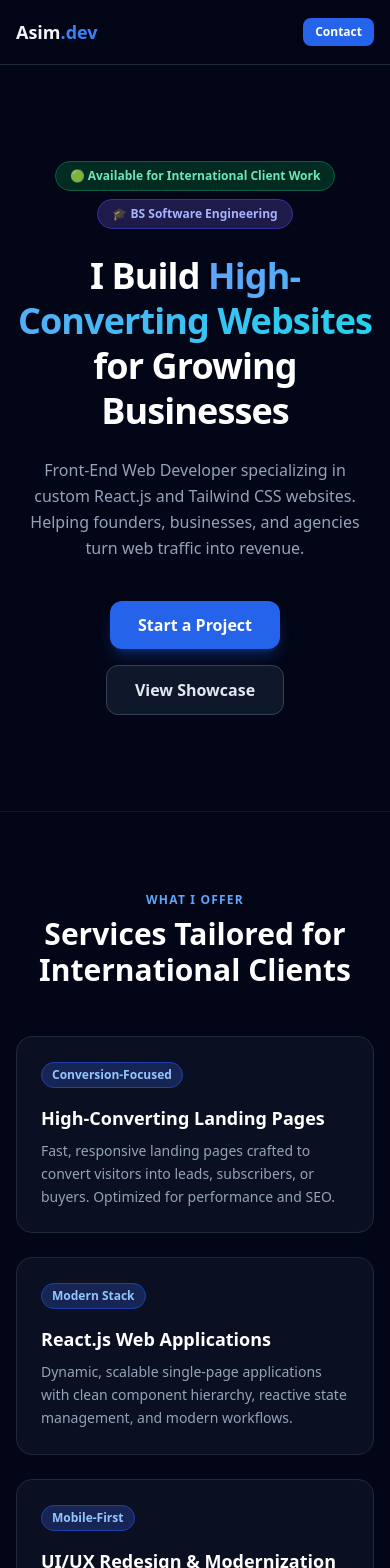
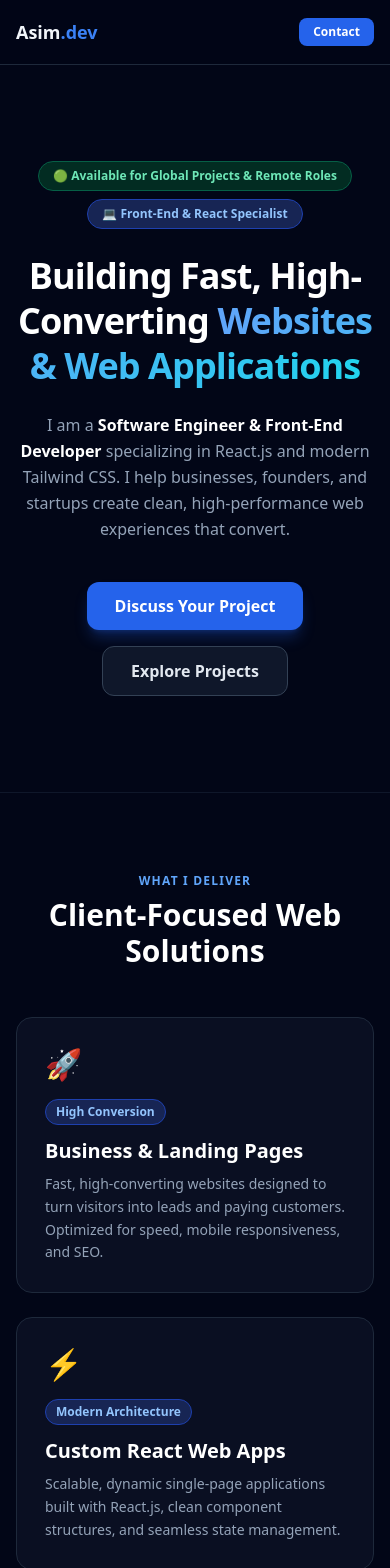
Before and after one commit to Asim-Shahzaman/my-portfolio, a React (Vite) app: page / in a window 390 px wide. Shown: the top 1568 px of the page. Built offline with nearby package versions, Linux system fonts and the light colour scheme.

Commit message:
Update App.jsx
Added state management for active tab and updated project details. Modified service and project descriptions for clarity and consistency.

```diff
--- a/src/App.jsx
+++ b/src/App.jsx
@@ -2,6 +2,7 @@ import React, { useState } from 'react';
 
 export default function App() {
   const [copied, setCopied] = useState(false);
+  const [activeTab, setActiveTab] = useState('all');
   const [selectedProject, setSelectedProject] = useState(null);
 
   const email = "asim.shahzaman.01@gmail.com";
@@ -16,76 +17,104 @@ export default function App() {
 
   const services = [
     {
-      title: "High-Converting Landing Pages",
-      desc: "Fast, responsive landing pages crafted to convert visitors into leads, subscribers, or buyers. Optimized for performance and SEO.",
-      tag: "Conversion-Focused"
+      title: "Business & Landing Pages",
+      desc: "Fast, high-converting websites designed to turn visitors into leads and paying customers. Optimized for speed, mobile responsiveness, and SEO.",
+      tag: "High Conversion",
+      icon: "🚀"
     },
     {
-      title: "React.js Web Applications",
-      desc: "Dynamic, scalable single-page applications with clean component hierarchy, reactive state management, and modern workflows.",
-      tag: "Modern Stack"
+      title: "Custom React Web Apps",
+      desc: "Scalable, dynamic single-page applications built with React.js, clean component structures, and seamless state management.",
+      tag: "Modern Architecture",
+      icon: "⚡"
     },
     {
       title: "UI/UX Redesign & Modernization",
-      desc: "Transforming slow, outdated websites into clean, modern dark/light interfaces that work seamlessly across mobile, tablet, and desktop.",
-      tag: "Mobile-First"
+      desc: "Upgrading outdated or slow websites into clean, modern dark/light interfaces that work smoothly across all screen sizes.",
+      tag: "Mobile-First",
+      icon: "✨"
     }
   ];
 
   const projects = [
     {
-      title: "ShopSphere — Modern E-Commerce Platform",
-      desc: "A sleek, responsive online storefront with real-time product filtering, dynamic cart management, and seamless category navigation.",
+      id: 1,
+      title: "ShopSphere — E-Commerce Storefront",
+      category: "web-app",
+      desc: "A responsive online storefront featuring dynamic category filtering, instant cart calculations, and a streamlined mobile checkout flow.",
       tech: ["React.js", "Tailwind CSS", "Context API"],
       image: "https://images.unsplash.com/photo-1557821552-17105176677c?auto=format&fit=crop&w=1200&q=80",
-      status: "In Development",
-      sourceUrl: githubUrl
+      features: [
+        "Real-time item search & category filtering",
+        "Dynamic shopping cart with persistent totals",
+        "Mobile-first responsive drawer navigation",
+        "Optimized checkout preview interface"
+      ],
+      metrics: "Sub-1s page load • 100% mobile responsive"
     },
     {
-      title: "DevPulse — Developer Productivity Suite",
-      desc: "An intuitive task & productivity management dashboard featuring kanban boards, focus metrics, and persistent storage.",
-      tech: ["React.js", "JavaScript", "Tailwind CSS"],
+      id: 2,
+      title: "DevPulse — SaaS Productivity Suite",
+      category: "web-app",
+      desc: "A developer management dashboard featuring task tracking boards, focus timer metrics, and dark-mode data visualizations.",
+      tech: ["React.js", "JavaScript (ES6+)", "Tailwind CSS"],
       image: "https://images.unsplash.com/photo-1551288049-bebda4e38f71?auto=format&fit=crop&w=1200&q=80",
-      status: "In Development",
-      sourceUrl: githubUrl
+      features: [
+        "Interactive drag-style task column management",
+        "Focus productivity metrics and visual indicators",
+        "Local state preservation across browser sessions",
+        "High-contrast accessible dark interface"
+      ],
+      metrics: "Clean modular components • Zero layout shift"
     },
     {
+      id: 3,
       title: "WeatherWave — Real-Time Forecast Portal",
-      desc: "Interactive global weather app with live forecasts, precipitation charts, and responsive climate cards.",
-      tech: ["React.js", "REST API", "Tailwind CSS"],
+      category: "api",
+      desc: "An interactive global weather portal fetching live climate metrics, precipitation forecasts, and hourly condition graphs.",
+      tech: ["React.js", "REST APIs", "Tailwind CSS"],
       image: "https://images.unsplash.com/photo-1592210454359-9043f067919b?auto=format&fit=crop&w=1200&q=80",
-      status: "In Development",
-      sourceUrl: githubUrl
+      features: [
+        "Live asynchronous API data integration",
+        "Dynamic weather condition badge themes",
+        "Geolocation-based weather cards",
+        "Instant search with responsive error handling"
+      ],
+      metrics: "Asynchronous REST caching • Clean UI"
     }
+  ];
+
+  const filteredProjects = activeTab === 'all'
+    ? projects
+    : projects.filter(p => p.category === activeTab);
+
+  const skills = [
+    { name: "React.js", desc: "Hooks, SPA routing, state management, and modern component lifecycle." },
+    { name: "Tailwind CSS", desc: "Utility-first CSS, custom design systems, responsive breakpoints, and modern dark themes." },
+    { name: "JavaScript (ES6+)", desc: "Async/await, DOM manipulation, modular architecture, and modern ES features." },
+    { name: "HTML5 & Semantic Web", desc: "Accessible markup, clean structure, metadata optimization, and web accessibility standards." },
+    { name: "Mobile-First Design", desc: "Pixel-perfect scaling across phones, tablets, and wide desktop displays." },
+    { name: "Git & Version Control", desc: "Branching strategies, clean commit discipline, and GitHub CI/CD deployments." }
   ];
 
   const faqs = [
     {
-      q: "What is your typical project delivery turnaround?",
-      a: "Standard landing pages and showcase websites take 3 to 7 business days. Complex React applications and multi-step interfaces take 1 to 3 weeks depending on specifications."
+      q: "What is your typical delivery timeline?",
+      a: "Standard landing pages and business showcase websites are typically completed within 3 to 7 business days. Custom React applications and interactive dashboards take between 1 to 3 weeks depending on the feature scope."
     },
     {
-      q: "How do we collaborate across international time zones?",
-      a: "I work with global clients asynchronously via Email, LinkedIn, Slack, and scheduled video check-ins to ensure regular updates and zero delays."
+      q: "Do you work with clients both locally in Pakistan and internationally?",
+      a: "Yes. I collaborate with business founders, startups, and agencies globally. We communicate via WhatsApp, Email, LinkedIn, or scheduled video calls to ensure fast, clear progress."
     },
     {
-      q: "Are all websites mobile-optimized and responsive?",
-      a: "Yes. Every website is built mobile-first, ensuring high performance and pixel-perfect rendering across phones, tablets, laptops, and ultra-wide screens."
+      q: "Will my website look good and load fast on mobile devices?",
+      a: "Every project is built strictly mobile-first with clean, lightweight Tailwind CSS. Your website will be fast, responsive, and seamless on every smartphone, tablet, and PC."
     }
-  ];
-
-  const skills = [
-    { name: "React.js", desc: "Hooks, functional architecture, state management, and modern component lifecycle." },
-    { name: "Tailwind CSS", desc: "Utility-first CSS, custom design systems, responsive breakpoints, and dark mode." },
-    { name: "JavaScript (ES6+)", desc: "Modern syntax, asynchronous APIs, DOM manipulation, and performance optimization." },
-    { name: "HTML5 & Semantic SEO", desc: "Accessible markup, structured data, web standards, and high search visibility." },
-    { name: "Responsive UI/UX", desc: "Fluid layouts, cross-browser support, touch-friendly navigation, and micro-interactions." },
-    { name: "Git & GitHub", desc: "Version control, collaborative workflows, and automated deployment pipelines." }
   ];
 
   return (
     <div className="min-h-screen bg-slate-950 text-slate-100 font-sans selection:bg-blue-600 selection:text-white">
-      {/* Navigation */}
+      {/* Navigation Header */}
       <header className="sticky top-0 z-40 backdrop-blur-md bg-slate-950/80 border-b border-slate-800">
         <div className="max-w-6xl mx-auto px-4 h-16 flex items-center justify-between">
           <a href="#hero" className="font-bold text-lg text-slate-100 hover:text-blue-400 transition-colors">
@@ -97,10 +126,10 @@ export default function App() {
             <a href="#skills" className="text-slate-400 hover:text-white transition-colors">Skills</a>
             <a href="#faq" className="text-slate-400 hover:text-white transition-colors">FAQ</a>
             <a href="#contact" className="px-4 py-2 rounded-lg bg-blue-600 hover:bg-blue-500 text-white font-semibold transition-all shadow-md shadow-blue-600/30">
-              Hire Me
+              Start a Project
             </a>
           </nav>
-          <a href="#contact" className="md:hidden px-3 py-1.5 rounded-lg bg-blue-600 text-white text-xs font-semibold">
+          <a href="#contact" className="md:hidden px-3.5 py-1.5 rounded-lg bg-blue-600 text-white text-xs font-semibold">
             Contact
           </a>
         </div>
@@ -111,27 +140,28 @@ export default function App() {
         <section id="hero" className="py-24 px-4 text-center max-w-4xl mx-auto">
           <div className="flex flex-wrap items-center justify-center gap-2 mb-6">
             <span className="px-3.5 py-1.5 rounded-full text-xs font-semibold bg-emerald-950 text-emerald-300 border border-emerald-800">
-              🟢 Available for International Client Work
+              🟢 Available for Global Projects &amp; Remote Roles
             </span>
-            <span className="px-3.5 py-1.5 rounded-full text-xs font-semibold bg-indigo-950 text-indigo-300 border border-indigo-800">
-              🎓 BS Software Engineering
+            <span className="px-3.5 py-1.5 rounded-full text-xs font-semibold bg-blue-950 text-blue-300 border border-blue-800">
+              💻 Front-End &amp; React Specialist
             </span>
           </div>
 
           <h1 className="text-4xl sm:text-6xl font-extrabold tracking-tight mb-6 text-white leading-tight">
-            I Build <span className="text-transparent bg-clip-text bg-gradient-to-r from-blue-400 to-cyan-400">High-Converting Websites</span> for Growing Businesses
+            Building Fast, High-Converting <br className="hidden sm:inline" />
+            <span className="text-transparent bg-clip-text bg-gradient-to-r from-blue-400 to-cyan-400">Websites &amp; Web Applications</span>
           </h1>
 
           <p className="text-base sm:text-lg text-slate-400 max-w-2xl mx-auto mb-10 leading-relaxed">
-            Front-End Web Developer specializing in custom React.js and Tailwind CSS websites. Helping founders, businesses, and agencies turn web traffic into revenue.
+            I am a <strong className="text-white">Software Engineer &amp; Front-End Developer</strong> specializing in React.js and modern Tailwind CSS. I help businesses, founders, and startups create clean, high-performance web experiences that convert.
           </p>
 
           <div className="flex flex-wrap justify-center gap-4">
             <a href="#contact" className="px-7 py-3 rounded-xl bg-blue-600 hover:bg-blue-500 text-white font-semibold shadow-lg shadow-blue-600/30 transition-all">
-              Start a Project
+              Discuss Your Project
             </a>
             <a href="#projects" className="px-7 py-3 rounded-xl bg-slate-900 hover:bg-slate-800 border border-slate-700 text-slate-200 font-semibold transition-all">
-              View Showcase
+              Explore Projects
             </a>
           </div>
         </section>
@@ -139,17 +169,18 @@ export default function App() {
         {/* Services Section */}
         <section id="services" className="py-20 px-4 max-w-5xl mx-auto border-t border-slate-900">
           <div className="text-center mb-12">
-            <h2 className="text-xs uppercase tracking-widest text-blue-400 font-semibold mb-2">What I Offer</h2>
-            <h3 className="text-3xl font-bold text-white">Services Tailored for International Clients</h3>
+            <h2 className="text-xs uppercase tracking-widest text-blue-400 font-semibold mb-2">What I Deliver</h2>
+            <h3 className="text-3xl font-bold text-white">Client-Focused Web Solutions</h3>
           </div>
           <div className="grid grid-cols-1 md:grid-cols-3 gap-6">
             {services.map((srv, i) => (
-              <div key={i} className="p-6 rounded-2xl bg-slate-900/60 border border-slate-800 hover:border-blue-500/50 transition-all flex flex-col justify-between">
+              <div key={i} className="p-7 rounded-2xl bg-slate-900/60 border border-slate-800 hover:border-blue-500/50 transition-all flex flex-col justify-between">
                 <div>
-                  <span className="text-xs font-semibold px-2.5 py-1 rounded-full bg-blue-950 text-blue-300 border border-blue-800 mb-4 inline-block">
+                  <div className="text-3xl mb-4">{srv.icon}</div>
+                  <span className="text-xs font-semibold px-2.5 py-1 rounded-full bg-blue-950 text-blue-300 border border-blue-800 mb-3 inline-block">
                     {srv.tag}
                   </span>
-                  <h4 className="text-lg font-bold text-white mb-2">{srv.title}</h4>
+                  <h4 className="text-xl font-bold text-white mb-2">{srv.title}</h4>
                   <p className="text-sm text-slate-400 leading-relaxed">{srv.desc}</p>
                 </div>
               </div>
@@ -157,52 +188,66 @@ export default function App() {
           </div>
         </section>
 
-        {/* Featured Projects */}
+        {/* Projects Section */}
         <section id="projects" className="py-20 px-4 max-w-5xl mx-auto border-t border-slate-900">
-          <div className="text-center mb-12">
-            <h2 className="text-xs uppercase tracking-widest text-blue-400 font-semibold mb-2">Proof of Work</h2>
-            <h3 className="text-3xl font-bold text-white">Featured Project Showcase</h3>
+          <div className="text-center mb-8">
+            <h2 className="text-xs uppercase tracking-widest text-blue-400 font-semibold mb-2">Portfolio</h2>
+            <h3 className="text-3xl font-bold text-white">Featured Project Architecture</h3>
+            <p className="text-sm text-slate-400 mt-2 max-w-lg mx-auto">
+              Explore the technical capabilities, architecture, and feature sets of my recent web builds.
+            </p>
           </div>
+
+          {/* Filter Pills */}
+          <div className="flex justify-center gap-2 mb-10">
+            <button
+              onClick={() => setActiveTab('all')}
+              className={`px-4 py-1.5 rounded-full text-xs font-semibold transition-all ${activeTab === 'all' ? 'bg-blue-600 text-white' : 'bg-slate-900 text-slate-400 hover:text-white border border-slate-800'}`}
+            >
+              All Projects
+            </button>
+            <button
+              onClick={() => setActiveTab('web-app')}
+              className={`px-4 py-1.5 rounded-full text-xs font-semibold transition-all ${activeTab === 'web-app' ? 'bg-blue-600 text-white' : 'bg-slate-900 text-slate-400 hover:text-white border border-slate-800'}`}
+            >
+              Web Applications
+            </button>
+            <button
+              onClick={() => setActiveTab('api')}
+              className={`px-4 py-1.5 rounded-full text-xs font-semibold transition-all ${activeTab === 'api' ? 'bg-blue-600 text-white' : 'bg-slate-900 text-slate-400 hover:text-white border border-slate-800'}`}
+            >
+              API Integrations
+            </button>
+          </div>
+
           <div className="grid grid-cols-1 md:grid-cols-3 gap-6">
-            {projects.map((proj, i) => (
-              <div key={i} className="rounded-2xl bg-slate-900/60 border border-slate-800 overflow-hidden flex flex-col">
-                <img src={proj.image} alt={proj.title} className="w-full h-44 object-cover" />
+            {filteredProjects.map((proj) => (
+              <div key={proj.id} className="rounded-2xl bg-slate-900/60 border border-slate-800 overflow-hidden flex flex-col group hover:border-slate-700 transition-all">
+                <div className="relative h-44 overflow-hidden">
+                  <img src={proj.image} alt={proj.title} className="w-full h-full object-cover group-hover:scale-105 transition-transform duration-300" />
+                  <div className="absolute inset-0 bg-gradient-to-t from-slate-950 via-transparent to-transparent opacity-80" />
+                </div>
                 <div className="p-6 flex flex-col flex-grow">
-                  <div className="flex items-center justify-between mb-2">
-                    <span className="text-[11px] font-semibold px-2 py-0.5 rounded-full bg-blue-950 text-blue-400 border border-blue-800">
-                      {proj.status}
-                    </span>
-                  </div>
-                  <h4 className="font-bold text-white mb-2">{proj.title}</h4>
-                  <p className="text-sm text-slate-400 mb-4 flex-grow">{proj.desc}</p>
+                  <h4 className="font-bold text-white mb-2 text-base">{proj.title}</h4>
+                  <p className="text-xs text-slate-400 mb-4 flex-grow leading-relaxed">{proj.desc}</p>
                   <div className="flex flex-wrap gap-1.5 mb-6">
                     {proj.tech.map((t, idx) => (
-                      <span key={idx} className="px-2 py-0.5 text-xs bg-slate-800 text-slate-300 rounded border border-slate-700">{t}</span>
+                      <span key={idx} className="px-2 py-0.5 text-[11px] bg-slate-800 text-slate-300 rounded border border-slate-700">{t}</span>
                     ))}
                   </div>
-                  <div className="grid grid-cols-2 gap-2">
-                    <button
-                      onClick={() => setSelectedProject(proj)}
-                      className="w-full py-2 rounded-xl bg-slate-800 hover:bg-slate-700 text-slate-200 border border-slate-700 font-semibold text-xs transition-all"
-                    >
-                      Scope
-                    </button>
-                    <a
-                      href={proj.sourceUrl}
-                      target="_blank"
-                      rel="noopener noreferrer"
-                      className="w-full py-2 rounded-xl bg-blue-600 hover:bg-blue-500 text-white font-semibold text-xs transition-all text-center flex items-center justify-center"
-                    >
-                      Source Code
-                    </a>
-                  </div>
+                  <button
+                    onClick={() => setSelectedProject(proj)}
+                    className="w-full py-2.5 rounded-xl bg-blue-600 hover:bg-blue-500 text-white font-semibold text-xs transition-all shadow-md shadow-blue-600/20"
+                  >
+                    View Project Breakdown
+                  </button>
                 </div>
               </div>
             ))}
           </div>
         </section>
 
-        {/* Technical Skills */}
+        {/* Technical Arsenal */}
         <section id="skills" className="py-20 px-4 max-w-5xl mx-auto border-t border-slate-900">
           <div className="text-center mb-12">
             <h2 className="text-xs uppercase tracking-widest text-blue-400 font-semibold mb-2">Capabilities</h2>
@@ -238,10 +283,10 @@ export default function App() {
         <section id="contact" className="py-20 px-4 max-w-4xl mx-auto border-t border-slate-900 text-center">
           <h2 className="text-3xl font-bold mb-4 text-white">Let's Discuss Your Project</h2>
           <p className="text-slate-400 mb-8 max-w-xl mx-auto">
-            Ready to build a website that delivers results? Contact me directly using your preferred channel:
+            Whether you are a startup in Pakistan or an international founder, I am ready to build your next website. Choose your preferred way to reach me:
           </p>
 
-          <div className="flex flex-wrap justify-center gap-4 mb-8">
+          <div className="flex flex-wrap justify-center gap-3 mb-8">
             <button
               onClick={handleCopy}
               className="px-5 py-3 rounded-xl bg-slate-900 border border-slate-800 hover:border-slate-700 text-slate-200 text-sm font-semibold transition-all"
@@ -286,38 +331,49 @@ export default function App() {
         </section>
       </main>
 
-      {/* Modal */}
+      {/* Project Details Modal */}
       {selectedProject && (
         <div className="fixed inset-0 z-50 flex items-center justify-center p-4 bg-slate-950/80 backdrop-blur-sm">
-          <div className="bg-slate-900 border border-slate-800 rounded-2xl max-w-md w-full p-6 text-left shadow-2xl">
+          <div className="bg-slate-900 border border-slate-800 rounded-2xl max-w-lg w-full p-6 text-left shadow-2xl animate-fade-in">
             <div className="flex items-center justify-between mb-3">
               <span className="text-xs font-semibold px-2.5 py-1 rounded-full bg-blue-950 text-blue-400 border border-blue-800">
-                {selectedProject.status}
+                Technical Architecture
               </span>
+              <button
+                onClick={() => setSelectedProject(null)}
+                className="text-slate-400 hover:text-white text-lg font-bold"
+              >
+                ✕
+              </button>
             </div>
-            <h3 className="text-lg font-bold text-white mb-2">{selectedProject.title}</h3>
+
+            <h3 className="text-xl font-bold text-white mb-2">{selectedProject.title}</h3>
             <p className="text-sm text-slate-300 mb-4 leading-relaxed">{selectedProject.desc}</p>
 
-            <div className="mb-6 p-3 rounded-xl bg-slate-950 border border-slate-800 text-xs text-slate-400">
-              <p className="font-medium text-slate-300 mb-1">Architecture &amp; Scope:</p>
-              Built using modular components, responsive Tailwind CSS layouts, and clean Git commits.
+            <div className="mb-4">
+              <h5 className="text-xs uppercase tracking-wider text-slate-400 font-semibold mb-2">Key Built Features:</h5>
+              <ul className="space-y-1.5 text-xs text-slate-300">
+                {selectedProject.features.map((feat, idx) => (
+                  <li key={idx} className="flex items-center gap-2">
+                    <span className="text-blue-400">✔</span> {feat}
+                  </li>
+                ))}
+              </ul>
+            </div>
+
+            <div className="mb-6 p-3 rounded-xl bg-slate-950 border border-slate-800 text-xs">
+              <span className="text-slate-400">Performance Standard: </span>
+              <span className="text-emerald-400 font-medium">{selectedProject.metrics}</span>
             </div>
 
             <div className="flex gap-3">
               <a
-                href={selectedProject.sourceUrl}
-                target="_blank"
-                rel="noopener noreferrer"
-                className="w-1/2 py-2 text-center bg-blue-600 hover:bg-blue-500 text-white font-semibold rounded-xl text-sm transition-all"
+                href="#contact"
+                onClick={() => setSelectedProject(null)}
+                className="w-full py-2.5 text-center bg-blue-600 hover:bg-blue-500 text-white font-semibold rounded-xl text-xs transition-all"
               >
-                GitHub Profile
+                Inquire About a Similar Website
               </a>
-              <button
-                onClick={() => setSelectedProject(null)}
-                className="w-1/2 py-2 bg-slate-800 hover:bg-slate-700 text-slate-300 font-semibold rounded-xl text-sm transition-all border border-slate-700"
-              >
-                Close
-              </button>
             </div>
           </div>
         </div>
@@ -325,7 +381,7 @@ export default function App() {
 
       {/* Footer */}
       <footer className="border-t border-slate-900 py-6 text-center text-xs text-slate-500">
-        © Asim Shahzaman • Front-End React Developer
+        © Asim Shahzaman • Software Engineer &amp; Front-End Developer
       </footer>
     </div>
   );
```
